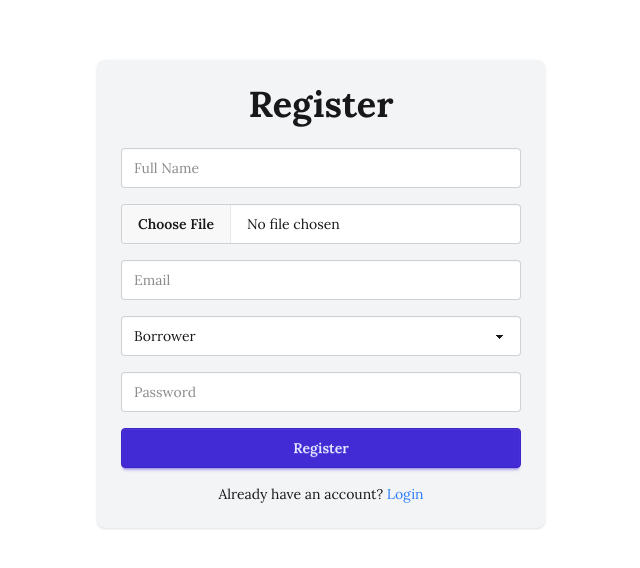
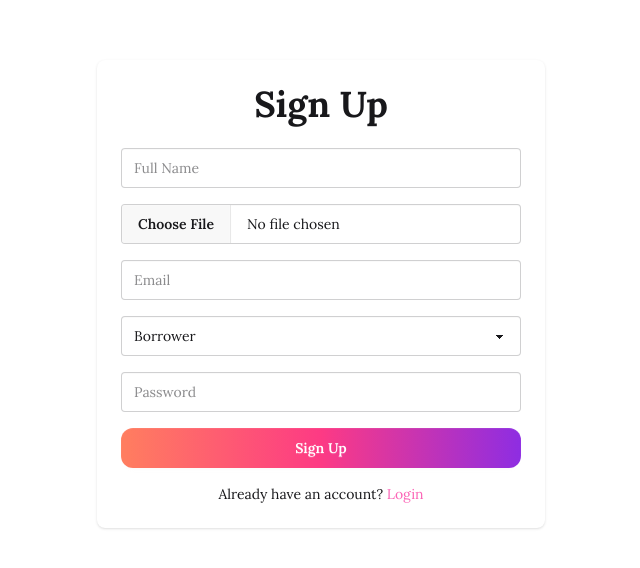
Before and after one commit to SwarnaliSahaBristi/loan-client-site, a React (Vite) app: page /signup in a window 1280 px wide. Shown: the part 106-674 px from the top of the page, without its empty margins (319-959 px from the left). Built offline with nearby package versions, Linux system fonts and the light colour scheme; no server answers.

Commit message:
login and sign up theme friendly added

```diff
--- a/src/pages/Login/Login.jsx
+++ b/src/pages/Login/Login.jsx
@@ -58,11 +58,11 @@ const Login = () => {
     }
   };
   return (
-    <div className="flex justify-center items-center min-h-screen bg-white">
-      <div className="flex flex-col max-w-md p-6 rounded-md sm:p-10 bg-gray-100 text-gray-900">
+    <div className="flex justify-center items-center min-h-screen bg-base-100">
+      <div className="flex flex-col max-w-md p-6 rounded-md sm:p-10 bg-base-100 text-base-content">
         <div className="mb-8 text-center">
           <h1 className="my-3 text-4xl font-bold">Log In</h1>
-          <p className="text-sm text-gray-400">
+          <p className="text-sm text-base-content">
             Sign in to access your account
           </p>
         </div>
@@ -132,7 +132,7 @@ const Login = () => {
           <Link
             state={from}
             to="/signup"
-            className="hover:underline hover:text-lime-500 text-gray-600"
+            className="hover:underline hover:text-pink-500 text-base-content"
           >
             Sign up
           </Link>
--- a/src/pages/SignUp/SignUp.jsx
+++ b/src/pages/SignUp/SignUp.jsx
@@ -29,9 +29,9 @@ const SignUp = () => {
   };
 
   return (
-    <div className="flex justify-center items-center min-h-screen bg-white">
-      <div className="w-full max-w-md p-6 rounded-lg bg-gray-100 shadow">
-        <h1 className="text-4xl font-bold text-center mb-6">Register</h1>
+    <div className="flex justify-center items-center min-h-screen bg-base-100">
+      <div className="w-full max-w-md p-6 rounded-lg bg-base-100 shadow">
+        <h1 className="text-4xl font-bold text-center mb-6">Sign Up</h1>
         <form onSubmit={handleSubmit(onSubmit)} className="space-y-4">
 
           <input {...register("name", { required: "Name is required" })} placeholder="Full Name" className="input input-bordered w-full" />
@@ -62,13 +62,13 @@ const SignUp = () => {
           />
           {errors.password && <p className="text-red-500 text-xs">{errors.password.message}</p>}
 
-          <button type="submit" className="btn btn-primary w-full">
-            {loading ? <TbFidgetSpinner className="animate-spin mx-auto" /> : "Register"}
+          <button type="submit" className="btn btn-gradient w-full">
+            {loading ? <TbFidgetSpinner className="animate-spin mx-auto" /> : "Sign Up"}
           </button>
         </form>
 
         <p className="text-center mt-4 text-sm">
-          Already have an account? <Link to="/login" className="text-blue-500">Login</Link>
+          Already have an account? <Link to="/login" className="text-pink-400">Login</Link>
         </p>
       </div>
     </div>
```
Also changed, not shown: 1 other file (tests, documents, lock files or other folders).
